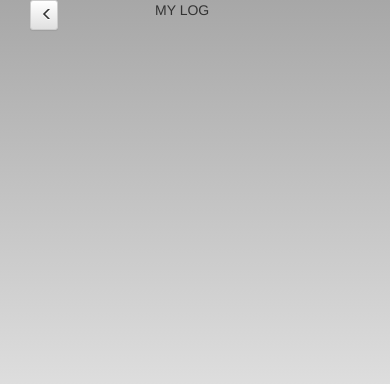
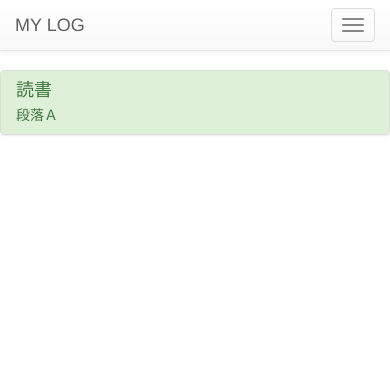
Before and after one commit to kozake/myLog, a plain HTML site: page www/index.html in a window 390 px wide. Drawn offline with Linux system fonts and the light colour scheme; some packages are replaced by stand-ins of ours.

Commit message:
bootstrap難しいよ〜

```diff
--- a/www/index.html
+++ b/www/index.html
@@ -5,6 +5,7 @@
     <meta name="format-detection" content="telephone=no">
     <meta name="msapplication-tap-highlight" content="no">
     <meta name="viewport" content="user-scalable=no, initial-scale=1, maximum-scale=1, minimum-scale=1, width=device-width">
+    <meta charset="UTF-8">
 
     <link rel="stylesheet" type="text/css" href="css/bootstrap-3.3.5/bootstrap.css">
     <link rel="stylesheet" type="text/css" href="css/bootstrap-3.3.5/bootstrap-theme.css">
@@ -15,15 +16,38 @@
 
     <title>my Log</title>
   </head>
-  <body>
-    <div class="container-fluid">
-      <div class="col-xs-12">
-        <button type="button" class="btn btn-default btn-sm col-xs-1">
-          <span class="glyphicon glyphicon-menu-left" aria-hidden="true"></span>
-        </button>
-        <div class="col-xs-offset-3 col-xs-4">my Log</div>
-      </div>
+  <body style="padding-top: 70px; background: #fff">
+
+    <nav class="navbar navbar-default navbar-fixed-top">
+    	<div class="container-fluid">
+    		<div class="navbar-header">
+    			<button type="button" class="navbar-toggle collapsed"data-toggle="collapse"data-target="#navbarEexample8">
+    				<span class="sr-only">Toggle navigation</span>
+    				<span class="icon-bar"></span>
+    				<span class="icon-bar"></span>
+    				<span class="icon-bar"></span>
+    			</button>
+    			<a class="navbar-brand" href="#">my Log</a>
+    		</div>
+
+    		<div class="collapse navbar-collapse" id="navbarEexample8">
+    			<ul class="nav navbar-nav">
+    				<li><a href="#">メニューＡ</a></li>
+    				<li class="active"><a href="#">メニューＢ</a></li>
+    				<li><a href="#">メニューＣ</a></li>
+    			</ul>
+    			<p class="navbar-text navbar-right">ようこそ <a href="#" class="navbar-link">ゲスト</a> さん。</p>
+    		</div>
+    	</div>
+    </nav>
+
+    <div class="list-group">
+    	<a class="list-group-item list-group-item-success" href="#">
+    		<h4 class="list-group-item-heading">読書</h4>
+    		<p class="list-group-item-text">段落Ａ</p>
+    	</a>
     </div>
+
     <script type="text/javascript" src="cordova.js"></script>
     <script type="text/javascript" src="js/index.js"></script>
   </body>
```
